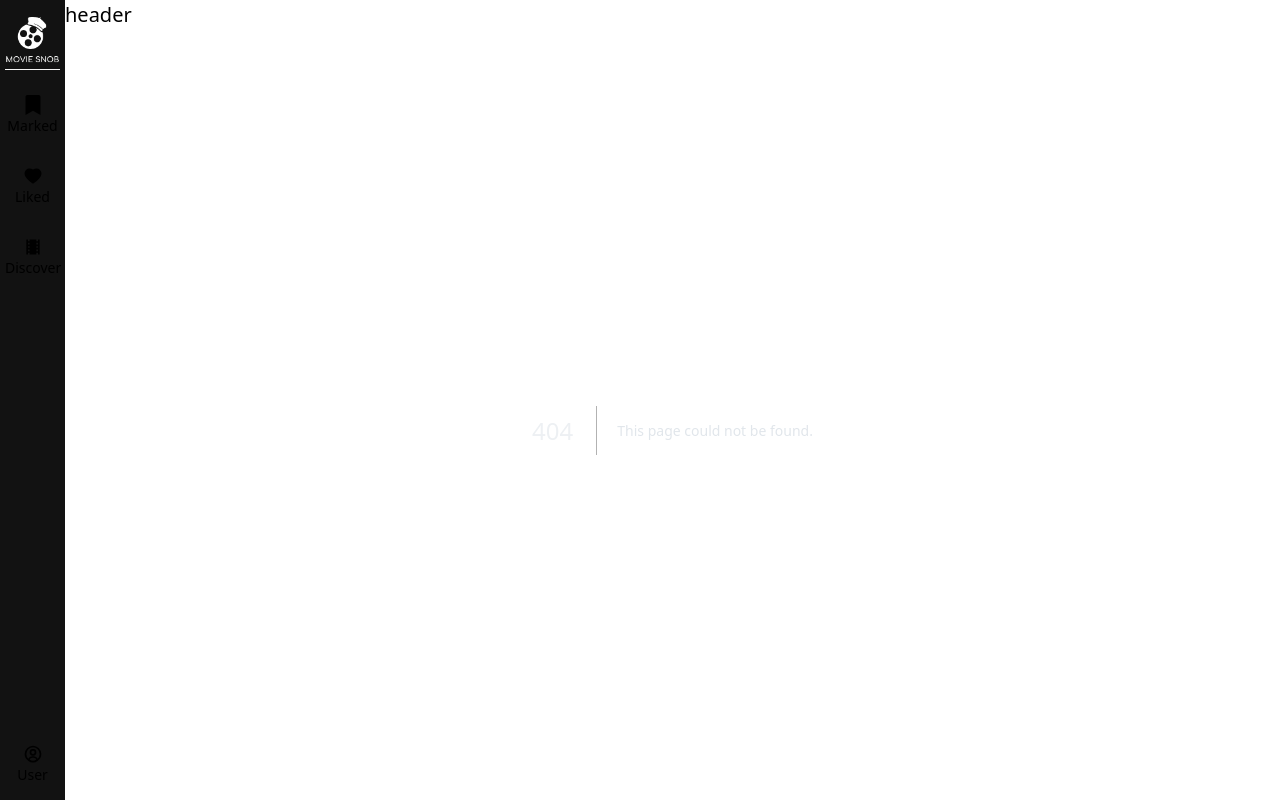
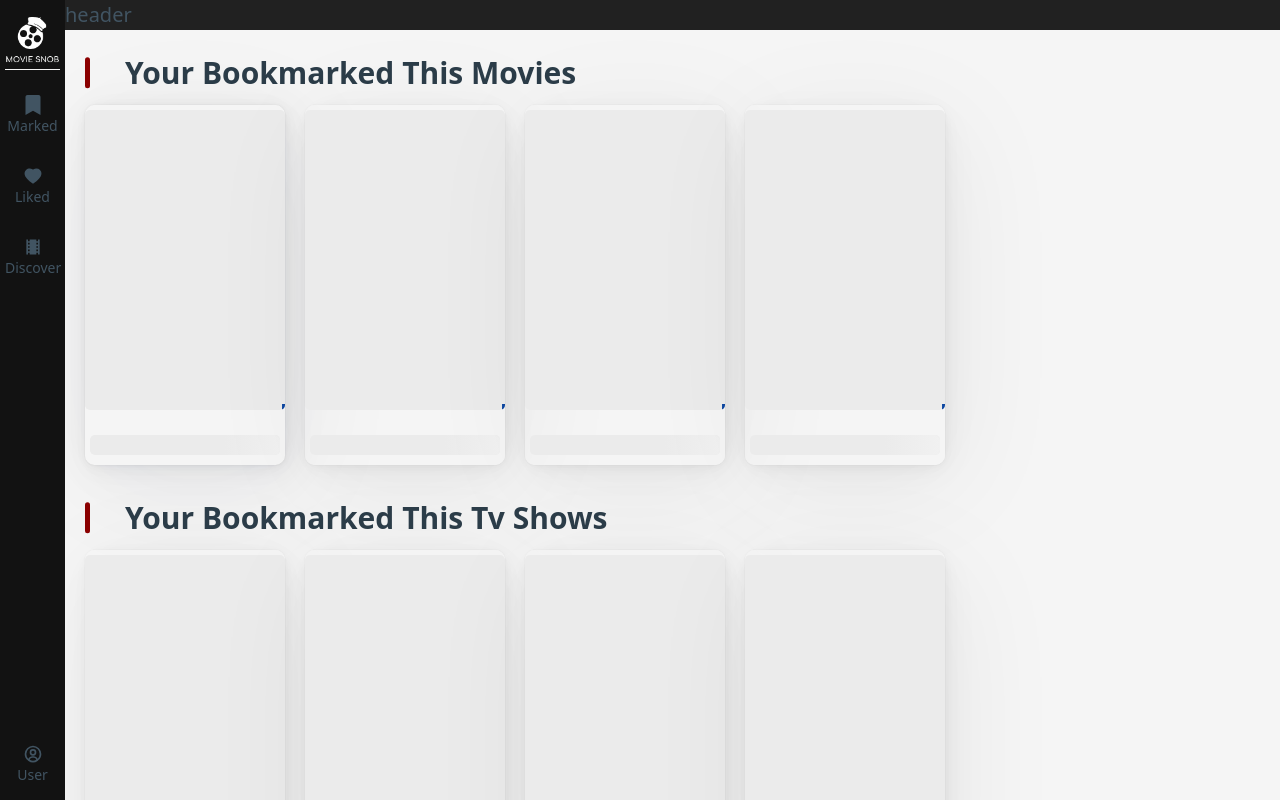
Before and after one commit to fabiancgc12/movie-snob, a Next.js app: page /bookmark in a window 1280 px wide. Before the commit this address had no page. Shown: the top 800 px of the page. Built offline with nearby package versions, Linux system fonts and the light colour scheme.

Commit message:
creating bookmark page

```diff
--- /dev/null
+++ b/src/components/Grid/Grid.tsx
@@ -0,0 +1,13 @@
+import {ReactNode} from "react";
+import styles from "./grid.module.css"
+
+type props = {
+    children:ReactNode
+}
+export function Grid({children}:props){
+    return (
+        <div className={styles.wrapper}>
+            {children}
+        </div>
+    )
+}
--- /dev/null
+++ b/src/components/Grid/grid.module.css
@@ -0,0 +1,6 @@
+.wrapper{
+    display: grid;
+    grid-template-columns: repeat(auto-fit,200px);
+    gap: 20px;
+    padding: 10px 0;
+}
--- a/src/components/Layout/NavBar.tsx
+++ b/src/components/Layout/NavBar.tsx
@@ -16,17 +16,21 @@ type props = {
 
 const navItems = [{
     icon:<FaBookmark />,
-    label:"Marked"
+    label:"Marked",
+    url:"/bookmark"
 },{
     icon:<AiFillHeart />,
-    label:"Liked"
+    label:"Liked",
+    url:"#"
 },{
     icon:<MdLocalMovies />,
-    label:"Discover"
+    label:"Discover",
+    url:"#"
 },
 {
     icon:<BiUserCircle />,
-    label:"User"
+    label:"User",
+    url:"#"
 }]
 
 
@@ -47,7 +51,7 @@ export function NavBar({className = ""}:props){
                 </div>
                 {navItems.map(item => (
                     <div key={`nav-item-${item.label}`} className={styles.item}>
-                        <Link href={"#"} className={styles.link} >
+                        <Link href={item.url} className={styles.link} >
                             {item.icon}
                             <p className={styles.label}>{item.label}</p>
                         </Link>
--- a/src/components/common/ActionButton/chechMarkButton.tsx
+++ b/src/components/common/ActionButton/chechMarkButton.tsx
@@ -14,8 +14,10 @@ export function BookmarkButton(props:props){
     return <Button key={`${props.mediaType}-${props.media}`} {...props}/>
 }
 
+export const bookmarkStoreKey = "checked";
+
 function Button({mediaType,media,size,className = ""}:props){
-    const [checked,onClick] = useCheckedButton("checked",mediaType,media)
+    const [checked,onClick] = useCheckedButton(bookmarkStoreKey,mediaType,media)
     return (
         <ActionButton className={`${styles.checkmark} secondary ${className}`} onClick={onClick} size={size}>
             {checked ? <FaBookmark size={24}/> : <FaRegBookmark size={24}/>}
--- a/src/components/common/ActionButton/useCheckedButton.ts
+++ b/src/components/common/ActionButton/useCheckedButton.ts
@@ -1,11 +1,14 @@
 import {useEffect, useState} from "react";
 
-type CheckedStore = Record<"movie" | "tv", Record<number, {
+export type ProductStore = Record<"movie" | "tv", Record<number, {
+    id:number,
     vote_average:number,
-    poster_path:string
+    poster_path:string,
+    title?:string,
+    name?:string
 }>>
 
-const defaultValue:CheckedStore = {
+const defaultValue:ProductStore = {
     "movie":{},
     "tv":{}
 }
@@ -13,7 +16,9 @@ const defaultValue:CheckedStore = {
 export type StoreProductType = {
     id:number,
     vote_average:number,
-    poster_path:string
+    poster_path:string,
+    name?:string,
+    title?:string,
 }
 
 export function useCheckedButton(key:string,media:"movie" | "tv",product:StoreProductType){
@@ -21,7 +26,7 @@ export function useCheckedButton(key:string,media:"movie" | "tv",product:StorePr
     const onClick = () => {
         const store = localStorage.getItem(key)
         if (store){
-            const parsedStore = JSON.parse(store) as CheckedStore;
+            const parsedStore = JSON.parse(store) as ProductStore;
             const checked = parsedStore[media];
             const item = checked[product.id]
             if (item){
@@ -29,8 +34,11 @@ export function useCheckedButton(key:string,media:"movie" | "tv",product:StorePr
                 setChecked(false)
             } else {
                 checked[product.id] = {
+                    id:product.id,
                     vote_average:product.vote_average,
-                    poster_path:product.poster_path
+                    poster_path:product.poster_path,
+                    title:product.title,
+                    name:product.name
                 }
                 setChecked(true)
             }
@@ -43,7 +51,7 @@ export function useCheckedButton(key:string,media:"movie" | "tv",product:StorePr
         return () => {
             const store = localStorage.getItem(key)
             if (store){
-                const parsedStore = JSON.parse(store) as CheckedStore;
+                const parsedStore = JSON.parse(store) as ProductStore;
                 const itemExist = parsedStore[media][product.id]
                 setChecked(!!itemExist)
             } else {
--- /dev/null
+++ b/src/pages/bookmark.tsx
@@ -0,0 +1,62 @@
+import {Section} from "@/components/Section/Section";
+import {PosterList} from "@/components/poster/posterList";
+import {useEffect, useState} from "react";
+import {ProductStore, StoreProductType} from "@/components/common/ActionButton/useCheckedButton";
+import {bookmarkStoreKey} from "@/components/common/ActionButton/chechMarkButton";
+import {Grid} from "@/components/Grid/Grid";
+import {SkeletonCard} from "@/components/poster/posterCard";
+
+const defaultPosters = [
+    <SkeletonCard key={"default-card-1"}/>,
+    <SkeletonCard key={"default-card-2"}/>,
+    <SkeletonCard key={"default-card-3"}/>,
+    <SkeletonCard key={"default-card-4"}/>
+]
+
+export default function BookMarkPage(){
+    const [movies,setMovies] = useState<StoreProductType[]>([]);
+    const [tv,setTv] = useState<StoreProductType[]>([]);
+    const [onClient, setOnClient] = useState(false);
+
+    useEffect(() => {
+        const store = localStorage.getItem(bookmarkStoreKey)
+        if (store){
+            const parsedStore = JSON.parse(store) as ProductStore;
+            setMovies(Object.values(parsedStore.movie))
+            setTv(Object.values(parsedStore.tv))
+            setOnClient(true)
+        }
+    }, []);
+
+    if (!onClient){
+        return (
+            <div data-theme="light">
+                <Section title={"Your Bookmarked this movies"}>
+                    <Grid>
+                        {defaultPosters}
+                    </Grid>
+                </Section>
+                <Section title={"Your Bookmarked this tv shows"}>
+                    <Grid>
+                        {defaultPosters}
+                    </Grid>
+                </Section>
+            </div>
+        )
+    }
+
+    return (
+        <div data-theme="light">
+            <Section title={"You Bookmarked this movies"}>
+                <Grid>
+                    <PosterList media={movies} mediaType={"movie"}/>
+                </Grid>
+            </Section>
+            <Section title={"You Bookmarked this tv shows"}>
+                <Grid>
+                    <PosterList media={tv} mediaType={"tv"}/>
+                </Grid>
+            </Section>
+        </div>
+    )
+}
```
